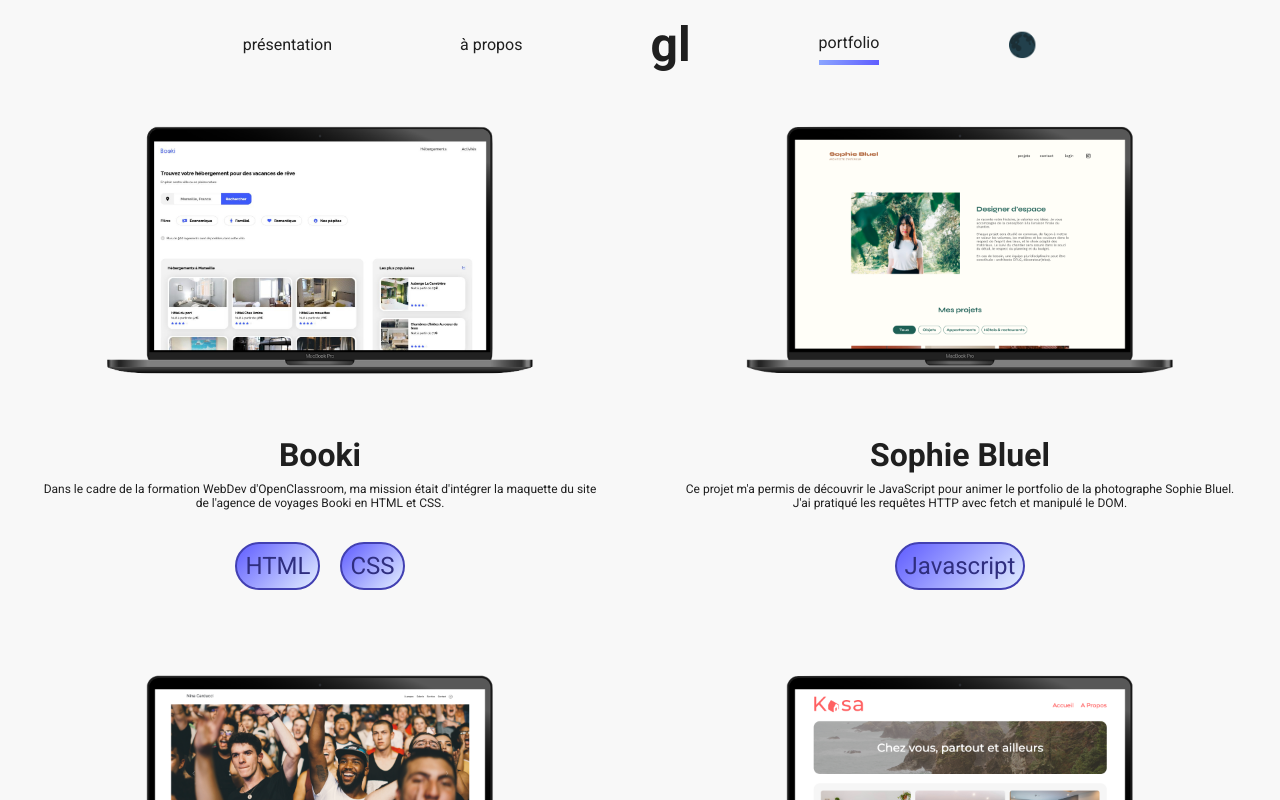
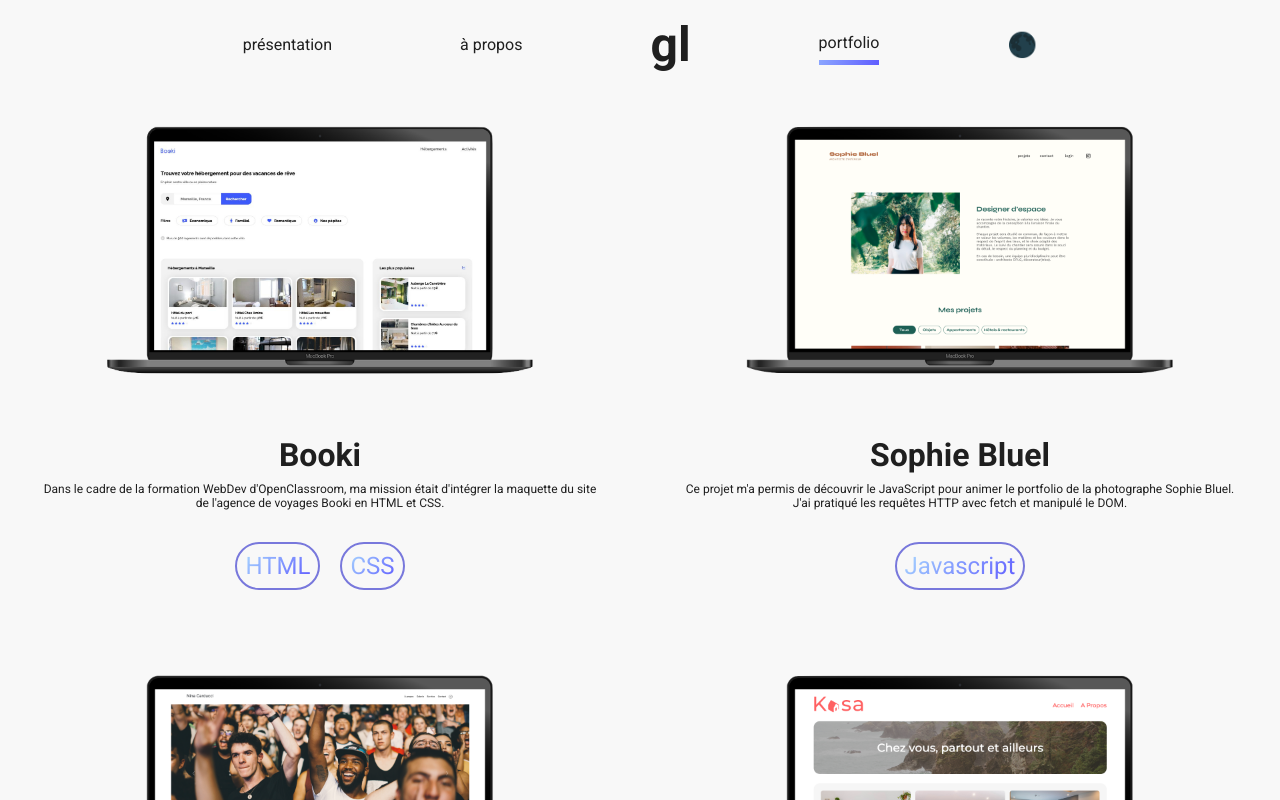
Before and after one commit to gabriellelailler/oc-projet8, a React (Create React App) app: page /portfolio in a window 1280 px wide. Shown: the top 800 px of the page. Built offline with nearby package versions, Linux system fonts and the light colour scheme; the HTML template or start-up script is replaced by a standard one.

Commit message:
modifs pour deploiement + chgt portfolio

```diff
--- a/src/components/BaseLayout.js
+++ b/src/components/BaseLayout.js
@@ -1,47 +1,41 @@
-import React, {useEffect, useState} from 'react';
-import Style from './BaseLayout.module.scss'
-import Navbar from "./Navbar";
-import Home from "./home/Home";
-import About from "./about/About";
-import Portfolio from "./portfolio/Portfolio";
-import {Route, Routes} from "react-router-dom";
-import {Box, Grid} from "@mui/material";
+import React, { useEffect, useState } from 'react';
+import Style from './BaseLayout.module.scss';
+import Navbar from './Navbar';
+import Home from './home/Home';
+import About from './about/About';
+import Portfolio from './portfolio/Portfolio';
+import { Route, Routes } from 'react-router-dom';
+import { Box, Grid } from '@mui/material';
 
 export default function BaseLayout() {
-   let [darkMode, setDarkMode] = useState(false);
+  const [darkMode, setDarkMode] = useState(false);
 
   function handleToggleDarkMode() {
-      let oppositeOfCurrentDarkMode = !darkMode
-      console.log(oppositeOfCurrentDarkMode)
-      localStorage.setItem('darkMode', `${oppositeOfCurrentDarkMode}`)
-      setDarkMode(oppositeOfCurrentDarkMode)
+    const oppositeOfCurrentDarkMode = !darkMode;
+    console.log(oppositeOfCurrentDarkMode);
+    localStorage.setItem('darkMode', `${oppositeOfCurrentDarkMode}`);
+    setDarkMode(oppositeOfCurrentDarkMode);
   }
 
   useEffect(() => {
-      let detectedDarkMode = eval(localStorage.getItem('darkMode'));
-
-      if (detectedDarkMode) {
-         setDarkMode(detectedDarkMode)
-      } else {
-         localStorage.setItem('darkMode', 'false')
-      }
-   }, [])
+    const detectedDarkMode = localStorage.getItem('darkMode') === 'true';
+    setDarkMode(detectedDarkMode);
+  }, []);
 
   return (
     <Box className={darkMode ? Style.dark : Style.light}>
-         <Grid container display={'flex'} flexDirection={'column'} minHeight={'100vh'}
-               justifyContent={'space-between'}>
+      <Grid container display={'flex'} flexDirection={'column'} minHeight={'100vh'} justifyContent={'space-between'}>
         <Grid item>
-               <Navbar darkMode={darkMode} handleClick={handleToggleDarkMode}/>
+          <Navbar darkMode={darkMode} handleClick={handleToggleDarkMode} />
         </Grid>
         <Grid item flexGrow={1}>
           <Routes>
-                  <Route exact path={'/'} element={<Home/>}/>
-                  <Route exact path={'/a-propos'} element={<About/>}/>
-                  <Route exact path={'/portfolio'} element={<Portfolio/>}/>
+            <Route exact path={'/'} element={<Home />} />
+            <Route exact path={'/a-propos'} element={<About />} />
+            <Route exact path={'/portfolio'} element={<Portfolio />} />
           </Routes>
         </Grid>
       </Grid>
     </Box>
-   )
+  );
 }
--- a/src/components/home/Home.js
+++ b/src/components/home/Home.js
@@ -12,7 +12,8 @@
    return (
       <Box component={'main'} display={'flex'} flexDirection={{xs: 'column', md: 'row'}} alignItems={'center'}
            justifyContent={'center'} minHeight={'calc(100vh - 175px)'}
-           ml={{xs: '1rem', md: '1rem'}} mr={{xs: '1rem', md: '1rem'}}>
+           ml={{xs: '1rem', md: '1rem'}} mr={{xs: '1rem', md: '1rem'}}
+           mt={{xs: '3rem'}}>
          <Box className={classNames(Style.avatar, Style.shadowed)} alt={'image of developer'} style={{background: info.gradient}} component={'img'} src={me} width={{xs: '35vh', md: '40vh'}}
               height={{xs: '35vh', md: '40vh'}}
               borderRadius={'50%'} p={'0.75rem'} mb={{xs: '1rem', sm: 0}} mr={{xs: 0, md: '2rem'}}/>
--- a/src/components/portfolio/PortfolioBlock.js
+++ b/src/components/portfolio/PortfolioBlock.js
@@ -1,6 +1,6 @@
 import React, { useState } from 'react';
-import IconLink from "./IconLink";
 import { Box } from "@mui/material";
+import {info} from "../../info/Info";
 
 
 function PortfolioBlock(props) {
@@ -11,8 +11,8 @@
    const renderTech2 = tech2 ? (
       <>
          <span style={{ margin: '0 10px' }}></span>
-         <Box p={1} color={'rgb(47, 46, 127)'} border={'2px solid rgb(66, 64, 178)'} borderRadius={'25px'} style={{ background: 'linear-gradient(135deg, rgb(95, 92, 255), rgb(226, 238, 255))'}}>
-            <p>{tech2}</p>
+         <Box p={1} color={'rgb(47, 46, 127)'} border={'2px solid rgb(120, 120, 220)'} borderRadius={'25px'}>
+         <span style={{background: info.gradient, WebkitBackgroundClip: 'text', WebkitTextFillColor: 'transparent'}}>{tech2}</span>
          </Box>
       </>
    ) : null;
@@ -40,9 +40,9 @@
          </Box>
          <Box className={'portfolio'} display={'flex'} flexDirection={'column'} gap={'1.5rem'} alignItems={'center'} fontSize={'1.5rem'} py={'2rem'}>
             <Box display={'flex'} flexDirection={'line'}>
-            <Box p={1} color={'rgb(47, 46, 127)'} border={'2px solid rgb(66, 64, 178)'} borderRadius={'25px'} style={{ background: 'linear-gradient(135deg, rgb(95, 92, 255), rgb(226, 238, 255))'}}>
-                  <p>{tech1}</p>
-               </Box>
+            <Box p={1} color={'rgb(47, 46, 127)'} border={'2px solid rgb(120, 120, 220)'} borderRadius={'25px'}>
+            <span style={{background: info.gradient, WebkitBackgroundClip: 'text', WebkitTextFillColor: 'transparent'}}>{tech1}</span>
+            </Box>
                {renderTech2}
             </Box>
          </Box>
```
Lines whose indentation alone changed are shown as unchanged.
